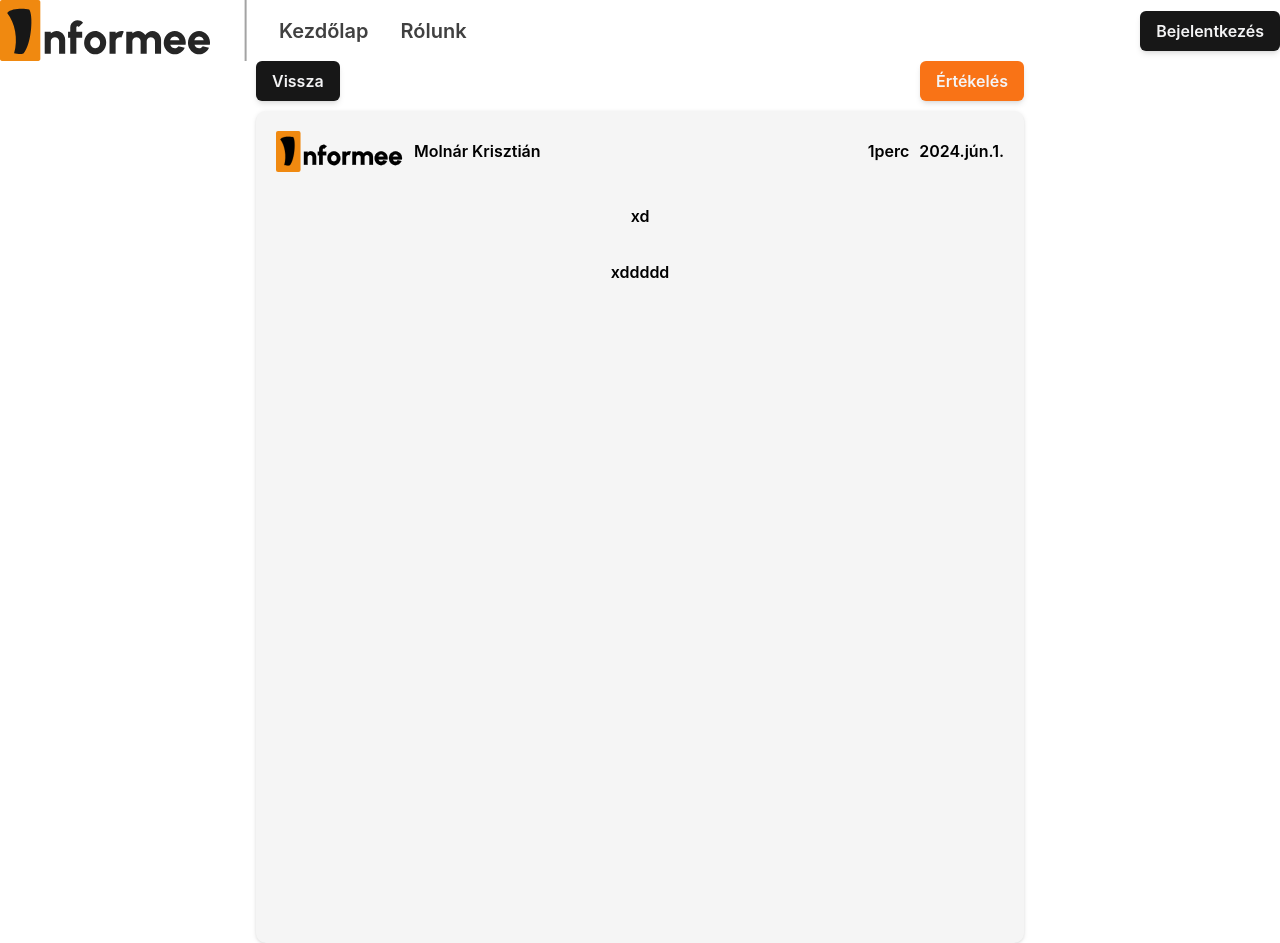
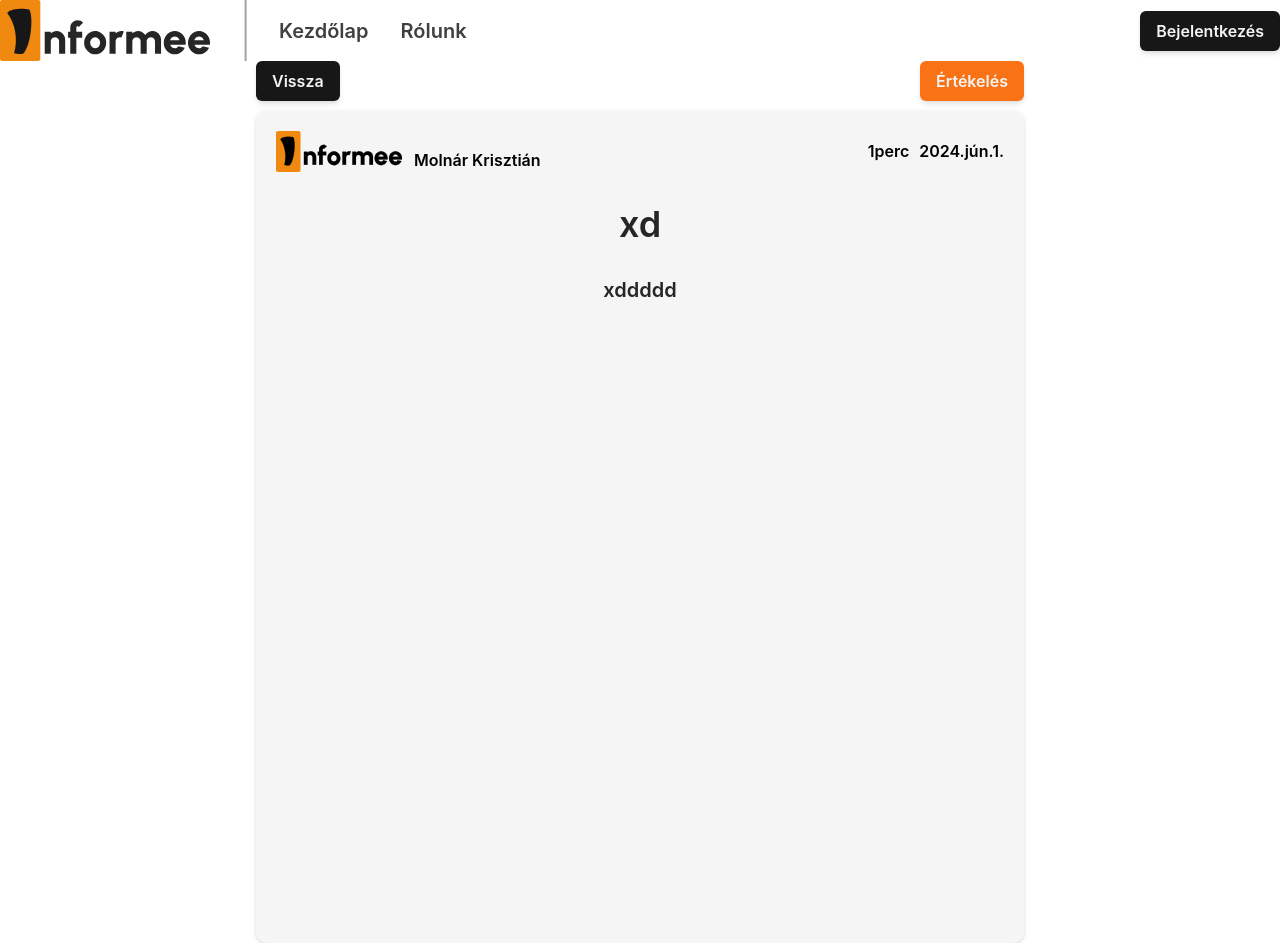
Before and after one commit to WR0NGTH3HU4/Informee, a Vue app: page /PostOpened in a window 1280 px wide. Built offline with nearby package versions, Linux system fonts and the light colour scheme.

Commit message:
text styles completed, full design complete

```diff
--- a/src/views/PostOpened.vue
+++ b/src/views/PostOpened.vue
@@ -56,7 +56,7 @@
         @apply flex flex-row justify-between content-center
     }
     .profile{
-        @apply flex flex-row justify-between content-center items-center
+        @apply flex flex-row justify-between content-center items-end
 
     }
     .infos{
@@ -66,13 +66,13 @@
         margin-right: 10px;
     }
     .Title{
-        @apply flex flex-row justify-center content-center items-center;
+        @apply flex flex-row justify-center content-center items-center text-4xl text-neutral-800;
         width: 100%;
         margin-top: 2rem;
         margin-bottom: 2rem
     }
     .Text{
-        @apply flex flex-row justify-center content-center items-center;
+        @apply flex flex-row justify-center content-center items-center text-xl text-neutral-800;
         width: 100%;
     }
 </style>
```
